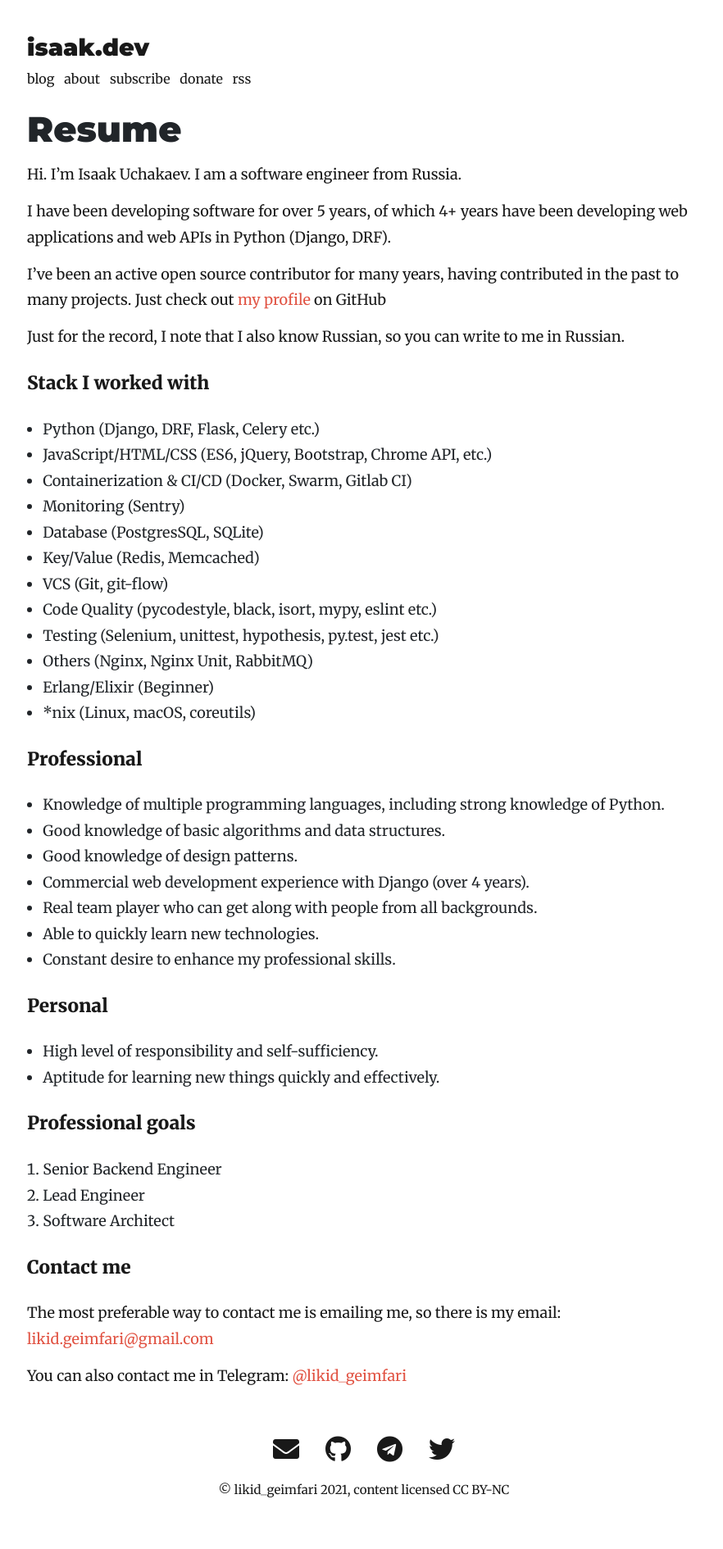
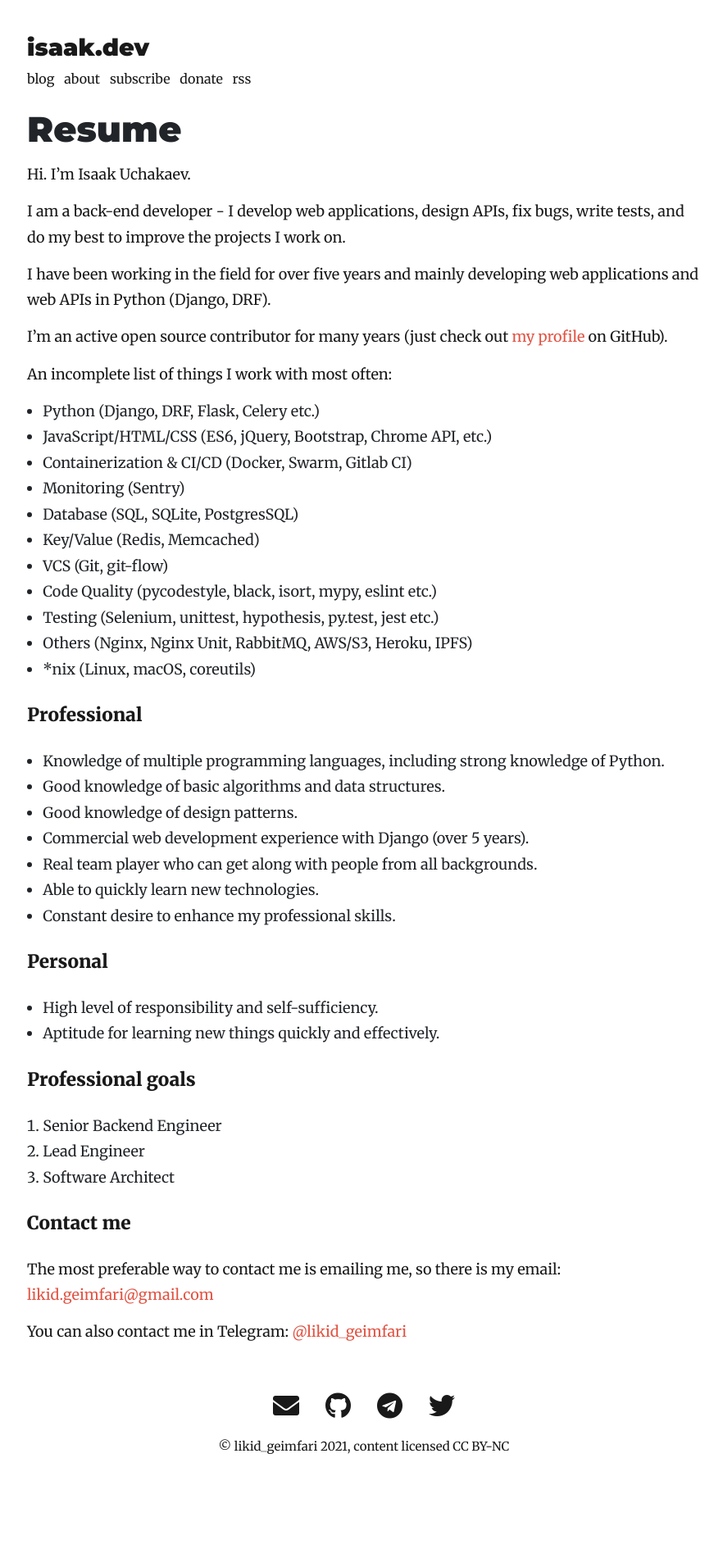
Before and after one commit to lk-geimfari/lk-geimfari.github.io, a Jekyll site: the page built from _pages/resume.md, in a window 1280 px wide. Shown: the whole page at 82% size, without its empty margins (196-1078 px from the left). Built offline with Jekyll 4.4.1, drawn with Linux system fonts in a browser that asks for light colours; nearby versions of some CDN libraries; after the commit the page ends 1837 px from its top, so only the background shows below that.

Commit message:
Update resume

```diff
--- a/_pages/resume.md
+++ b/_pages/resume.md
@@ -4,29 +4,28 @@ title: Resume
 permalink: /resume/
 ---
 
-Hi. I’m Isaak Uchakaev. I am a software engineer from Russia.
+Hi. I’m Isaak Uchakaev.
 
-I have been developing software for over 5 years, of which 4+ years have been developing web
-applications and web APIs in Python (Django, DRF).
+I am a back-end developer - I develop web applications, design APIs, fix bugs, write tests,
+and do my best to improve the projects I work on.
 
-I’ve been an active open source contributor for many years, having contributed in the past to
-many projects. Just check out [my profile] on GitHub
+I have been working in the field for over five years and mainly developing web applications and
+web APIs in Python (Django, DRF).
 
-Just for the record, I note that I also know Russian, so you can write to me in Russian.
+I’m an active open source contributor for many years (just check out [my profile] on GitHub).
 
-#### Stack I worked with
+An incomplete list of things I work with most often:
 
 * Python (Django, DRF, Flask, Celery etc.)
 * JavaScript/HTML/CSS (ES6, jQuery, Bootstrap, Chrome API, etc.)
 * Containerization & CI/CD (Docker, Swarm, Gitlab CI)
 * Monitoring (Sentry)
-* Database (PostgresSQL, SQLite)
+* Database (SQL, SQLite, PostgresSQL)
 * Key/Value (Redis, Memcached)
 * VCS (Git, git-flow)
 * Code Quality (pycodestyle, black, isort, mypy, eslint etc.)
 * Testing (Selenium, unittest, hypothesis, py.test, jest etc.)
-* Others (Nginx, Nginx Unit, RabbitMQ)
-* Erlang/Elixir (Beginner)
+* Others (Nginx, Nginx Unit, RabbitMQ, AWS/S3, Heroku, IPFS)
 * *nix (Linux, macOS, coreutils)
 
 #### Professional
@@ -34,7 +33,7 @@ Just for the record, I note that I also know Russian, so you can write to me in
 * Knowledge of multiple programming languages, including strong knowledge of Python.
 * Good knowledge of basic algorithms and data structures.
 * Good knowledge of design patterns.
-* Commercial web development experience with Django (over 4 years).
+* Commercial web development experience with Django (over 5 years).
 * Real team player who can get along with people from all backgrounds.
 * Able to quickly learn new technologies.
 * Constant desire to enhance my professional skills.
```
